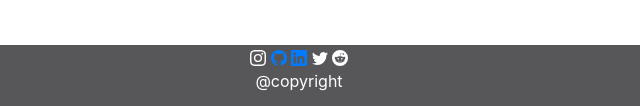
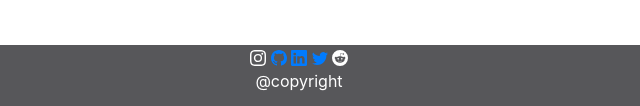
Before and after one commit to Josel099/Personal-Website, a plain HTML site: page index.html in a window 1280 px wide. Shown: the part 1590-1696 px from the top of the page, 341-981 px from the left. Drawn offline with nearby package versions, Linux system fonts and the light colour scheme.

Commit message:
twitter  profile link updated

```diff
--- a/index.html
+++ b/index.html
@@ -237,7 +237,7 @@
 <footer style="background-color: rgb(87, 87, 90);">
 <div class="container">
 <div class="row">
-  <div class="col-md-12 text-white text-center">
+  <div  class="col-md-12 text-white text-center">
 
 
     <a ><svg xmlns="http://www.w3.org/2000/svg" width="16" height="16" fill="currentColor" class="bi bi-instagram" viewBox="0 0 16 16">
@@ -249,9 +249,9 @@
     <a href="https://www.linkedin.com/in/josel099/"><svg xmlns="http://www.w3.org/2000/svg" width="16" height="16" fill="currentColor" class="bi bi-linkedin" viewBox="0 0 16 16">
       <path d="M0 1.146C0 .513.526 0 1.175 0h13.65C15.474 0 16 .513 16 1.146v13.708c0 .633-.526 1.146-1.175 1.146H1.175C.526 16 0 15.487 0 14.854V1.146zm4.943 12.248V6.169H2.542v7.225h2.401zm-1.2-8.212c.837 0 1.358-.554 1.358-1.248-.015-.709-.52-1.248-1.342-1.248-.822 0-1.359.54-1.359 1.248 0 .694.521 1.248 1.327 1.248h.016zm4.908 8.212V9.359c0-.216.016-.432.08-.586.173-.431.568-.878 1.232-.878.869 0 1.216.662 1.216 1.634v3.865h2.401V9.25c0-2.22-1.184-3.252-2.764-3.252-1.274 0-1.845.7-2.165 1.193v.025h-.016a5.54 5.54 0 0 1 .016-.025V6.169h-2.4c.03.678 0 7.225 0 7.225h2.4z"/>
     </svg></a>
-    <svg xmlns="http://www.w3.org/2000/svg" width="16" height="16" fill="currentColor" class="bi bi-twitter" viewBox="0 0 16 16">
+   <a href="https://twitter.com/Josel_Xavier"><svg xmlns="http://www.w3.org/2000/svg" width="16" height="16" fill="currentColor" class="bi bi-twitter" viewBox="0 0 16 16">
       <path d="M5.026 15c6.038 0 9.341-5.003 9.341-9.334 0-.14 0-.282-.006-.422A6.685 6.685 0 0 0 16 3.542a6.658 6.658 0 0 1-1.889.518 3.301 3.301 0 0 0 1.447-1.817 6.533 6.533 0 0 1-2.087.793A3.286 3.286 0 0 0 7.875 6.03a9.325 9.325 0 0 1-6.767-3.429 3.289 3.289 0 0 0 1.018 4.382A3.323 3.323 0 0 1 .64 6.575v.045a3.288 3.288 0 0 0 2.632 3.218 3.203 3.203 0 0 1-.865.115 3.23 3.23 0 0 1-.614-.057 3.283 3.283 0 0 0 3.067 2.277A6.588 6.588 0 0 1 .78 13.58a6.32 6.32 0 0 1-.78-.045A9.344 9.344 0 0 0 5.026 15z"/>
-    </svg>
+    </svg></a>
     <svg xmlns="http://www.w3.org/2000/svg" width="16" height="16" fill="currentColor" class="bi bi-reddit" viewBox="0 0 16 16">
       <path d="M6.167 8a.831.831 0 0 0-.83.83c0 .459.372.84.83.831a.831.831 0 0 0 0-1.661zm1.843 3.647c.315 0 1.403-.038 1.976-.611a.232.232 0 0 0 0-.306.213.213 0 0 0-.306 0c-.353.363-1.126.487-1.67.487-.545 0-1.308-.124-1.671-.487a.213.213 0 0 0-.306 0 .213.213 0 0 0 0 .306c.564.563 1.652.61 1.977.61zm.992-2.807c0 .458.373.83.831.83.458 0 .83-.381.83-.83a.831.831 0 0 0-1.66 0z"/>
       <path d="M16 8A8 8 0 1 1 0 8a8 8 0 0 1 16 0zm-3.828-1.165c-.315 0-.602.124-.812.325-.801-.573-1.9-.945-3.121-.993l.534-2.501 1.738.372a.83.83 0 1 0 .83-.869.83.83 0 0 0-.744.468l-1.938-.41a.203.203 0 0 0-.153.028.186.186 0 0 0-.086.134l-.592 2.788c-1.24.038-2.358.41-3.17.992-.21-.2-.496-.324-.81-.324a1.163 1.163 0 0 0-.478 2.224c-.02.115-.029.23-.029.353 0 1.795 2.091 3.256 4.669 3.256 2.577 0 4.668-1.451 4.668-3.256 0-.114-.01-.238-.029-.353.401-.181.688-.592.688-1.069 0-.65-.525-1.165-1.165-1.165z"/>
```
